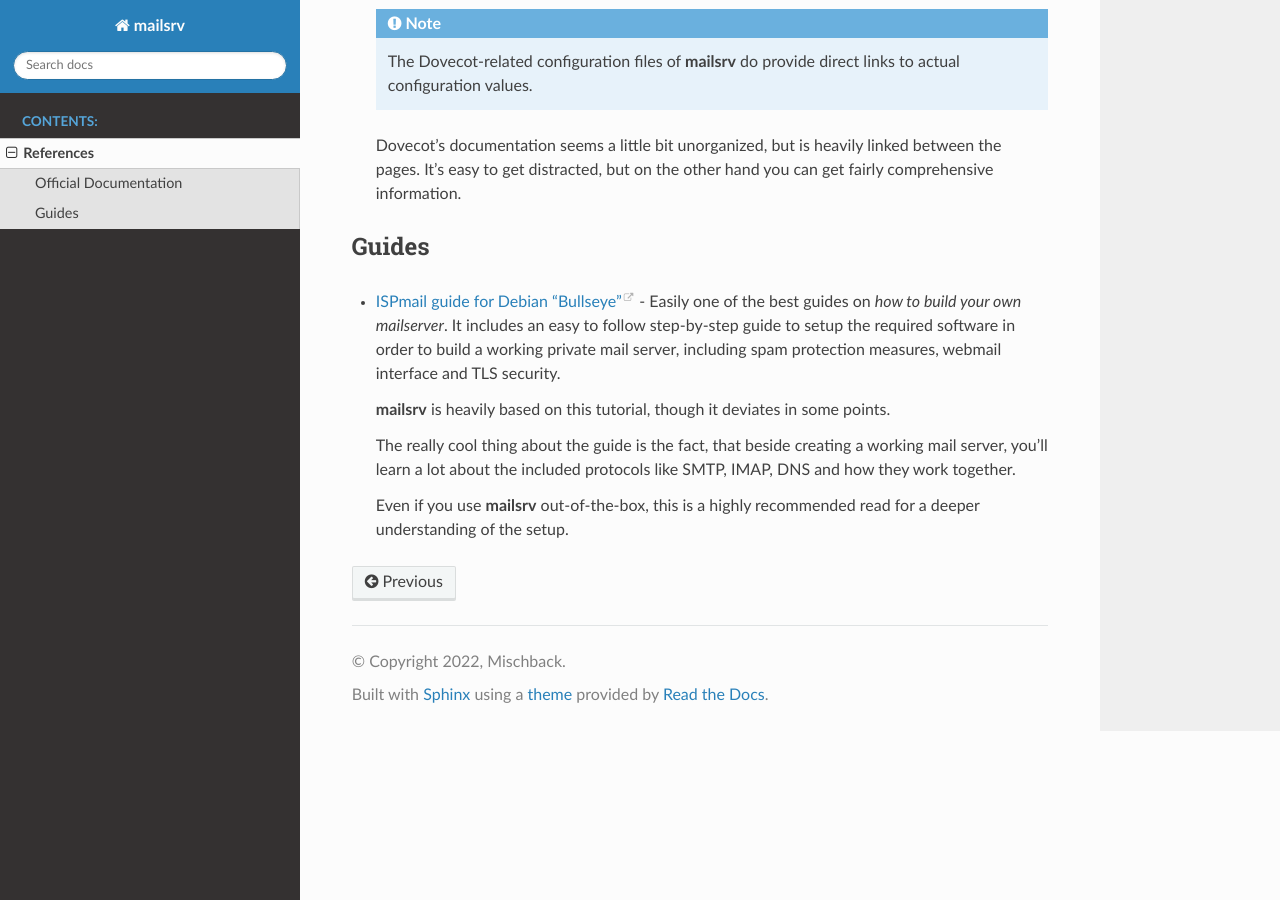
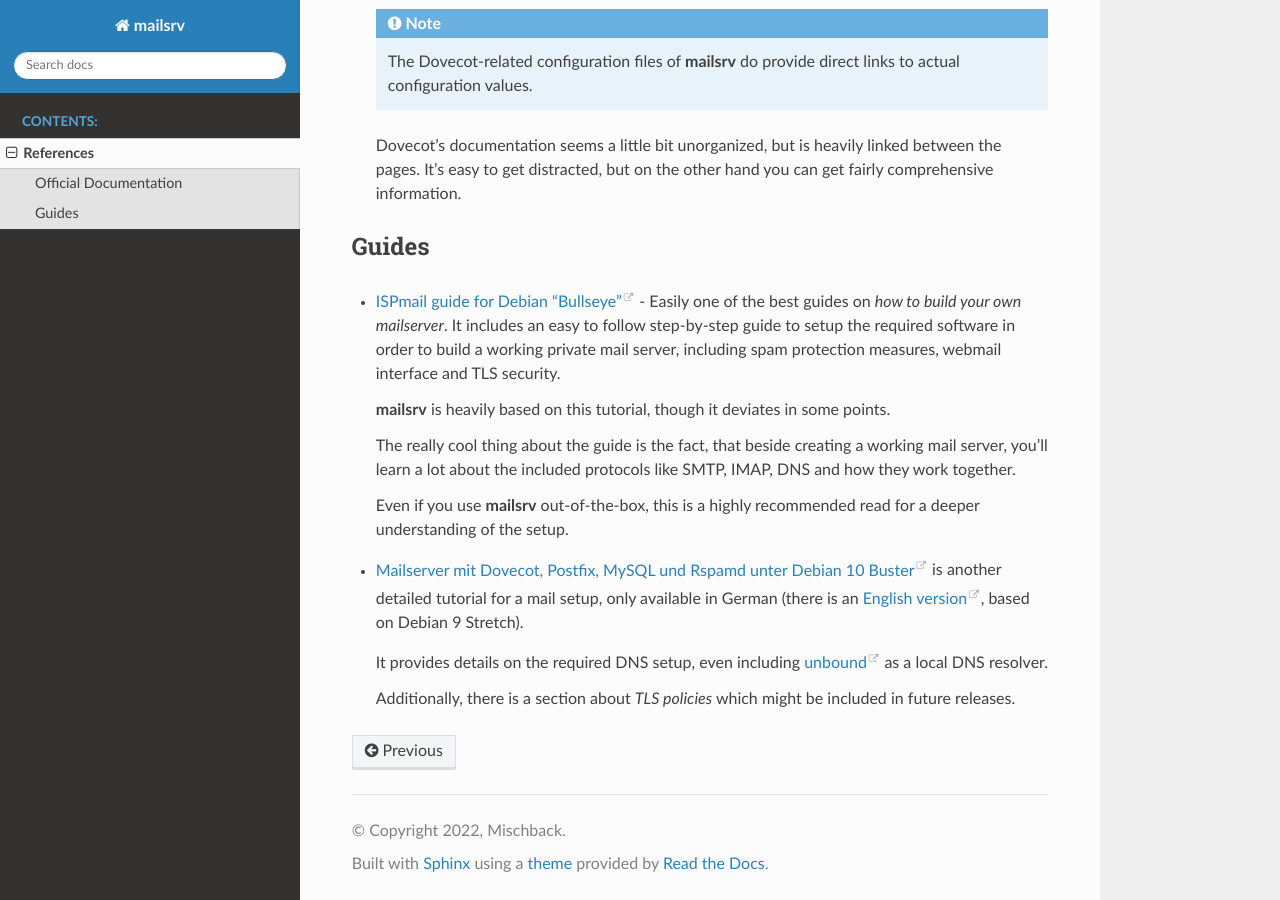
Before and after one commit to Mischback/mailsrv, a Sphinx documentation site: the page built from docs/source/references.rst, in a window 1280 px wide and 900 px high, scrolled down 867 px. Built offline with Sphinx 7.4.7 and the Read the Docs theme 2.0.0, drawn with Linux system fonts in a browser that asks for light colours.

Commit message:
Add another (german) guide

```diff
--- a/docs/source/references.rst
+++ b/docs/source/references.rst
@@ -68,3 +68,16 @@ Guides
 
   Even if you use **mailsrv** out-of-the-box, this is a highly recommended read
   for a deeper understanding of the setup.
+
+- `Mailserver mit Dovecot, Postfix, MySQL und Rspamd unter Debian 10 Buster <https://thomas-leister.de/mailserver-debian-buster/>`_
+  is another detailed tutorial for a mail setup, only available in German
+  (there is an
+  `English version <https://thomas-leister.de/en/mailserver-debian-stretch/>`_,
+  based on Debian 9 Stretch).
+
+  It provides details on the required DNS setup, even including
+  `unbound <https://www.nlnetlabs.nl/projects/unbound/about/>`_ as a local DNS
+  resolver.
+
+  Additionally, there is a section about *TLS policies* which might be
+  included in future releases.
```
